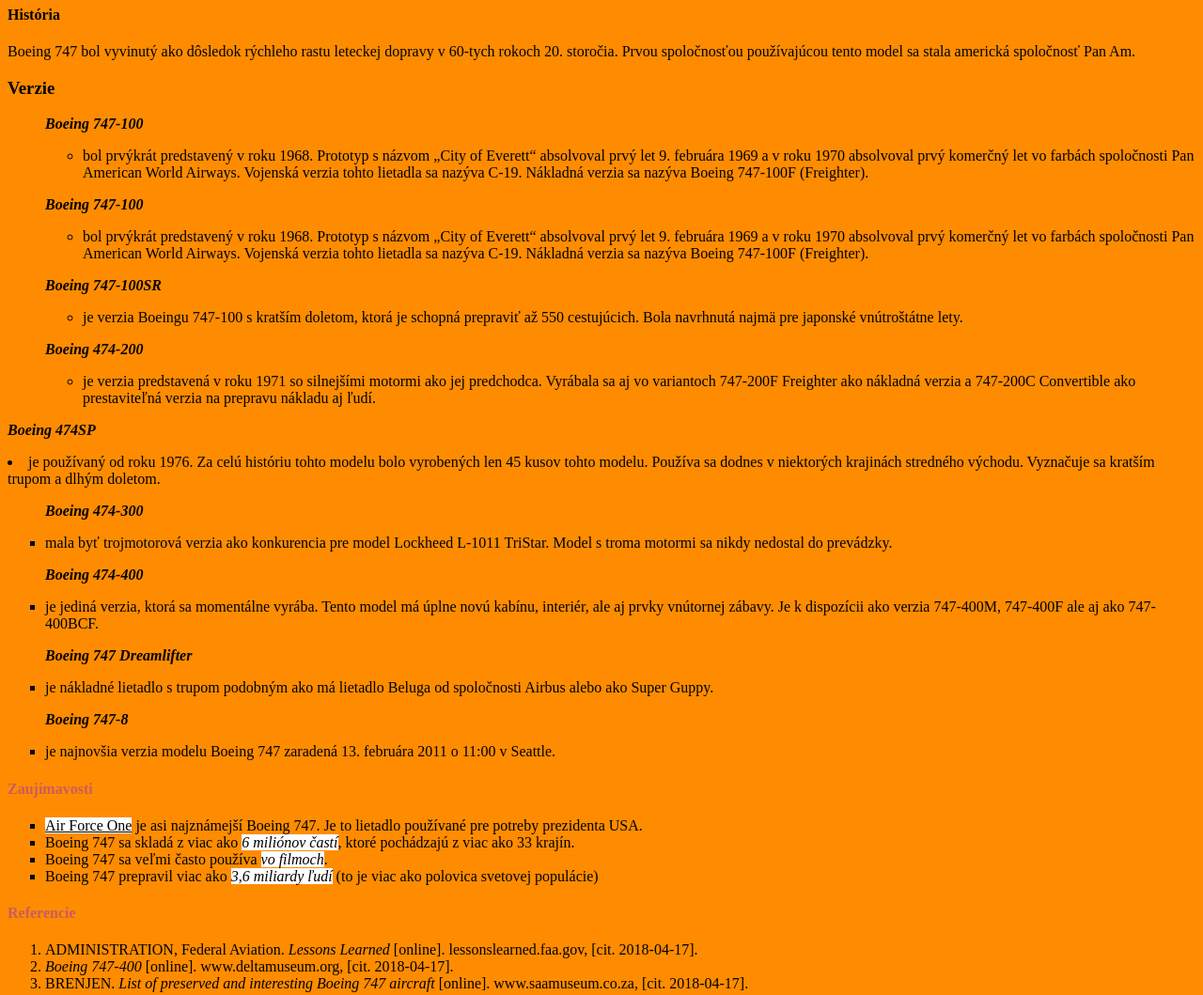
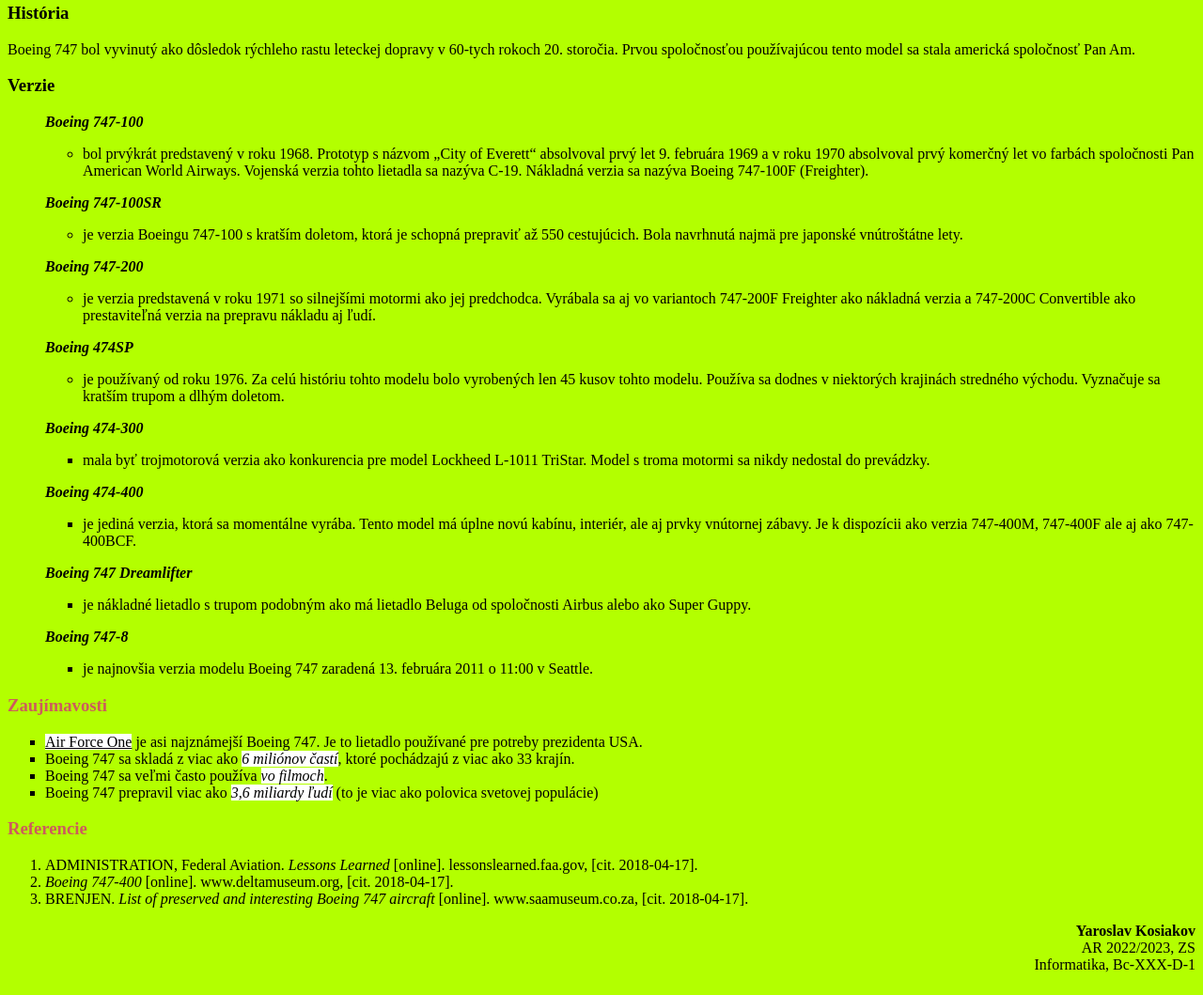
Before and after one commit to yari4ec/boeing-747, a plain HTML site: page index.html in a window 1280 px wide. Shown: the part 333-1392 px from the top of the page at 94% size. Drawn offline with Linux system fonts and the light colour scheme.

Commit message:
читабельный код

```diff
--- a/index.html
+++ b/index.html
@@ -8,10 +8,12 @@
 
 </head>
 
-     <body style="background-color: darkorange">
+    <body style="background-color: #b3ff00">
+
         <h1 style="color:red;">
             Boeing 747
         </h1>
+
         <p>
             <b>Boeing 747</b>, známy aj pod názvom <b>Jumbo Jet</b> je asi najznámejšie dopravné lietadlo vďaka
             svojmu tvaru trupu. Dosiaľ to bolo najväčšie používané komerčné lietadlo.
@@ -27,11 +29,13 @@
             V roku 1998 Boeing 747-400 spoločnosti Qantas preletel vzdialenosť Londýn – Sydney non-stop,
             ale neviezol ani cestujúcich, ani náklad. Táto vzdialenosť zodpovedá dĺžke 18 001 km.
         </p>
+
         <p>
-            <h4>
+            <h3>
                 <font color="blue">Obsah</font>
-            </h4>
+            </h3>
         </p>
+
         <ol type="I">
 
             <li><a href="https://sk.wikipedia.org/wiki/Boeing_747#História">História</a></li>
@@ -42,7 +46,7 @@
         </ol>
 
         <p>
-            <h4>História</h4>
+            <h3>História</h3>
         </p>
 
         <p>
@@ -55,22 +59,7 @@
         </p>
 
 
-        <dl>
-
         <ul type="circle">
-             <dt>
-                <b><i>Boeing 747-100</i></b>
-            </dt>
-                <dd>
-                    <p>
-                      <li>
-                       bol prvýkrát predstavený v roku 1968.
-                       Prototyp s názvom „City of Everett“ absolvoval prvý let 9.
-                       februára 1969 a v roku 1970 absolvoval prvý komerčný let vo farbách spoločnosti Pan American World Airways.
-                       Vojenská verzia tohto lietadla sa nazýva C-19. Nákladná verzia sa nazýva Boeing 747-100F (Freighter).
-                      </li>
-                    </p>
-                </dd>
 
             <dt>
                 <b><i>Boeing 747-100</i></b>
@@ -98,50 +87,142 @@
                         </li>
                     </p>
                 </dd>
+
             <dt>
-                        <b><i>Boeing 474-200</i></b>
+                <b><i>Boeing 747-200</i></b>
             </dt>
                 <dd>
                     <p>
                         <li>
                          je verzia predstavená v roku 1971 so silnejšími motormi ako jej predchodca.
-                                 Vyrábala sa aj vo variantoch 747-200F Freighter ako nákladná verzia a 747-200C Convertible ako prestaviteľná verzia na prepravu nákladu aj ľudí.
+                         Vyrábala sa aj vo variantoch 747-200F Freighter ako nákladná verzia a 747-200C
+                         Convertible ako prestaviteľná verzia na prepravu nákladu aj ľudí.
+                        </li>
+                    </p>
+                </dd>
+
+            <dt>
+                <b><i>Boeing 474SP</i></b>
+            </dt>
+                <dd>
+                    <p>
+                        <li>
+                         je používaný od roku 1976. Za celú históriu tohto modelu bolo vyrobených len 45 kusov
+                         tohto modelu. Používa sa dodnes v niektorých krajinách stredného východu. Vyznačuje
+                         sa kratším trupom a dlhým doletom.
                         </li>
                     </p>
                 </dd>
         </ul>
 
 
+        <ul type="square">
+            <dt>
+                <b><i>Boeing 474-300</i></b>
+            </dt>
+                <dd>
+                    <p>
+                        <li>
+                         mala byť trojmotorová verzia ako konkurencia pre model Lockheed L-1011 TriStar.
+                         Model s troma motormi sa nikdy nedostal do prevádzky.
+                        </li>
+                    </p>
+                </dd>
+
+            <dt>
+                <b><i>Boeing 474-400</i></b>
+            </dt>
+                <dd>
+                    <p>
+                        <li>
+                         je jediná verzia, ktorá sa momentálne vyrába. Tento model má úplne novú kabínu,
+                         interiér, ale aj prvky vnútornej zábavy. Je k dispozícii ako verzia 747-400M,
+                         747-400F ale aj ako 747-400BCF.
+                        </li>
+                    </p>
+                </dd>
+
+            <dt>
+                <b><i>Boeing 747 Dreamlifter</i></b>
+            </dt>
+                <dd>
+                    <p>
+                        <li>
+                         je nákladné lietadlo s trupom podobným ako má lietadlo Beluga od spoločnosti Airbus alebo
+                         ako Super Guppy.
+                        </li>
+                    </p>
+                </dd>
+
+            <dt>
+                <b><i>Boeing 747-8</i></b>
+            </dt>
+                <dd>
+                    <p>
+                        <li>
+                         je najnovšia verzia modelu Boeing 747 zaradená 13. februára 2011 o 11:00 v Seattle.
+                        </li>
+                    </p>
+                </dd>
+
+        </ul>
 
 
-        <p><b><i>Boeing 474SP</i></b>
-            <li>je používaný od roku 1976. Za celú históriu tohto modelu bolo vyrobených len 45 kusov tohto modelu. Používa sa dodnes v niektorých krajinách stredného východu. Vyznačuje sa kratším trupom a dlhým doletom.</li></p>
+            <p>
+                <h3> <font color="#CD5C5C">Zaujímavosti</font></h3>
+            </p>
+
+
+        <ul type="square">
+
+            <li>
+                <u><span style="background-color:white">Air Force One</span></u>
+                je asi najznámejší Boeing 747. Je to lietadlo používané pre potreby prezidenta USA.
+            </li>
+
+            <li>
+                Boeing 747 sa skladá z viac ako <i><span style="background-color:white">6 miliónov
+                častí</span></i>, ktoré pochádzajú z viac ako 33 krajín.
+            </li>
+
+            <li>
+                Boeing 747 sa veľmi často používa <i><span style="background-color:white">vo filmoch</span></i>.
+            </li>
+
+            <li>
+                Boeing 747 prepravil viac ako <i><span style="background-color:white">3,6 miliardy ľudí</span></i>
+                (to je viac ako polovica svetovej populácie)
+            </li>
+
         </ul>
-    <ul type="square">
-        <p><b><i>Boeing 474-300</i></b>
-            <li>mala byť trojmotorová verzia ako konkurencia pre model Lockheed L-1011 TriStar. Model s troma motormi sa nikdy nedostal do prevádzky.</li></p>
-        <p><b><i>Boeing 474-400</i></b>
-            <li>je jediná verzia, ktorá sa momentálne vyrába. Tento model má úplne novú kabínu, interiér, ale aj prvky vnútornej zábavy. Je k dispozícii ako verzia 747-400M, 747-400F ale aj ako 747-400BCF.</li></p>
-        <p><b><i>Boeing 747 Dreamlifter</i></b>
-            <li>je nákladné lietadlo s trupom podobným ako má lietadlo Beluga od spoločnosti Airbus alebo ako Super Guppy.</li></p>
-        <p><b><i>Boeing 747-8</i></b>
-            <li>je najnovšia verzia modelu Boeing 747 zaradená 13. februára 2011 o 11:00 v Seattle.</li></p>
-    </ul>
-            <p> <h4> <font color="#CD5C5C">Zaujímavosti</font></h4></p>
-        <ul type="square">
-            <li><u><span style="background-color:white">Air Force One</span></u> je asi najznámejší Boeing 747. Je to lietadlo používané pre potreby prezidenta USA.</li>
-            <li>Boeing 747 sa skladá z viac ako <i><span style="background-color:white">6 miliónov častí</span></i>, ktoré pochádzajú z viac ako 33 krajín.</li>
-            <li>Boeing 747 sa veľmi často používa <i><span style="background-color:white">vo filmoch</span></i>.</li>
-            <li>Boeing 747 prepravil viac ako <i><span style="background-color:white">3,6 miliardy ľudí</span></i> (to je viac ako polovica svetovej populácie)</li>
-        </ul>
-            <p> <h4> <font color="#CD5C5C">Referencie</font></h4></p>
+
+
+            <p>
+                <h3> <font color="#CD5C5C">Referencie</font></h3>
+            </p>
+
+
         <ol>
-            <li>ADMINISTRATION, Federal Aviation. <i>Lessons Learned</i> [online]. lessonslearned.faa.gov, [cit. 2018-04-17].</li>
-            <li><i>Boeing 747-400</i> [online]. www.deltamuseum.org, [cit. 2018-04-17].</li>
-            <li>BRENJEN. <i>List of preserved and interesting Boeing 747 aircraft</i> [online]. www.saamuseum.co.za, [cit. 2018-04-17].</li>
+
+            <li>
+                ADMINISTRATION, Federal Aviation. <i>Lessons Learned</i> [online]. lessonslearned.faa.gov, [cit. 2018-04-17].
+            </li>
+
+            <li>
+                <i>Boeing 747-400</i> [online]. www.deltamuseum.org, [cit. 2018-04-17].
+            </li>
+
+            <li>
+                BRENJEN. <i>List of preserved and interesting Boeing 747 aircraft</i> [online]. www.saamuseum.co.za, [cit. 2018-04-17].
+            </li>
+
         </ol>
+
+
         <div align="right"><b>Yaroslav Kosiakov</b></div>
         <div align="right">AR 2022/2023, ZS</div>
         <div align="right">Informatika, Bc-XXX-D-1</div>
+
     </body>
+
 </html
```
Lines whose indentation alone changed are shown as unchanged.
